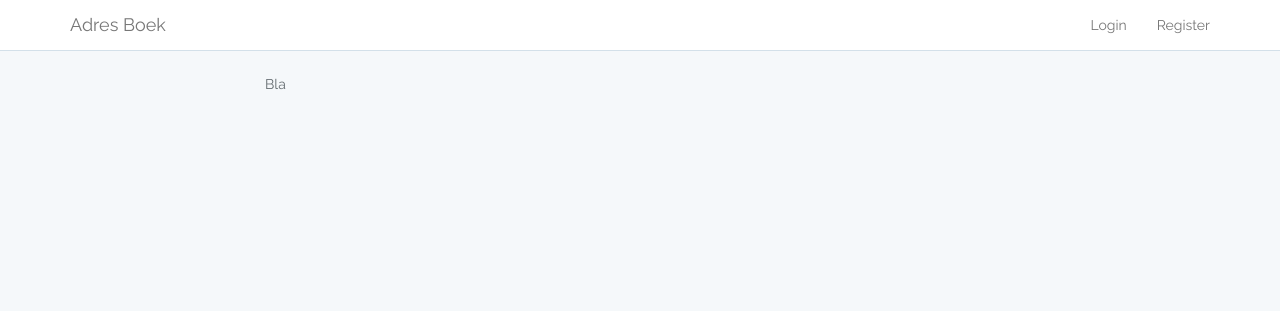
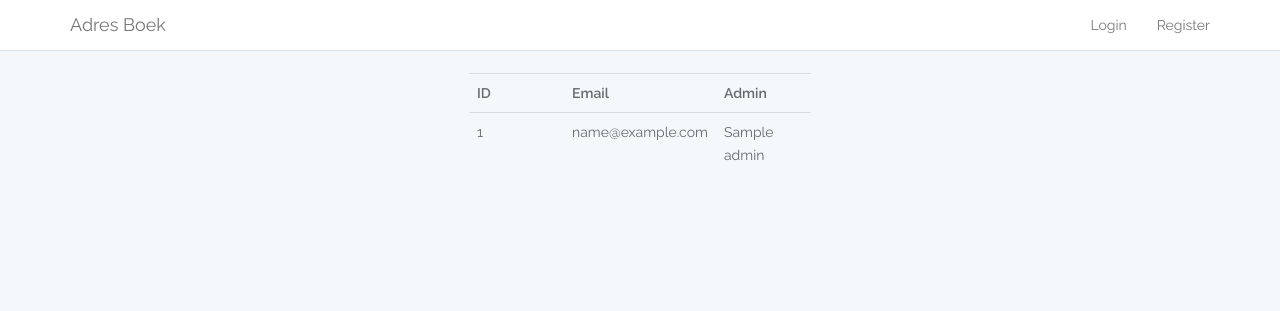
Before and after one commit to 1070rik/Online-Adres-Boek, a Laravel app: template site/resources/views/getAllUsers.blade.php in a window 1280 px wide. Shown: the top 311 px of the page. Run offline with Laravel 8, Linux system fonts and the light colour scheme; the template is opened without the code that fills it: most values are stand-ins (such as "Sample title", 1, 10 or a date in 2020); settings files or empty folders that the repository lacks are supplied.

Commit message:
getAllUsers page now displays all user data in a table

```diff
--- a/site/app/Http/Controllers/userController.php
+++ b/site/app/Http/Controllers/userController.php
@@ -21,7 +21,7 @@ class userController extends Controller
 
     protected function getAll(Request $request){
         $users = User::get();
-        return $users;
+        return  view('getAllUsers', compact('users'));
     }
 
     public function createUser()
--- a/site/resources/views/getAllUsers.blade.php
+++ b/site/resources/views/getAllUsers.blade.php
@@ -2,10 +2,22 @@
 
 @section('content')
 <div class="container">
-    <div class="row">
-        <div class="col-md-8 col-md-offset-2">
-            Bla
-        </div>
-    </div>
+	<table class="table">
+
+		<tr class="row">
+			<th class="col-md-1">ID</th>
+			<th class="col-md-1">Email</th>
+			<th class="col-md-1">Admin</th>
+		</tr>
+
+		@foreach($users as $user)
+        <tr class="row">
+                <td class="col-md-1">{{$user->id}}</td>
+                <td class="col-md-1">{{$user->email}}</td>
+                <td class="col-md-1">{{$user->admin}}</td>
+    	</tr>
+    	@endforeach
+
+    </table>
 </div>
 @endsection
```
